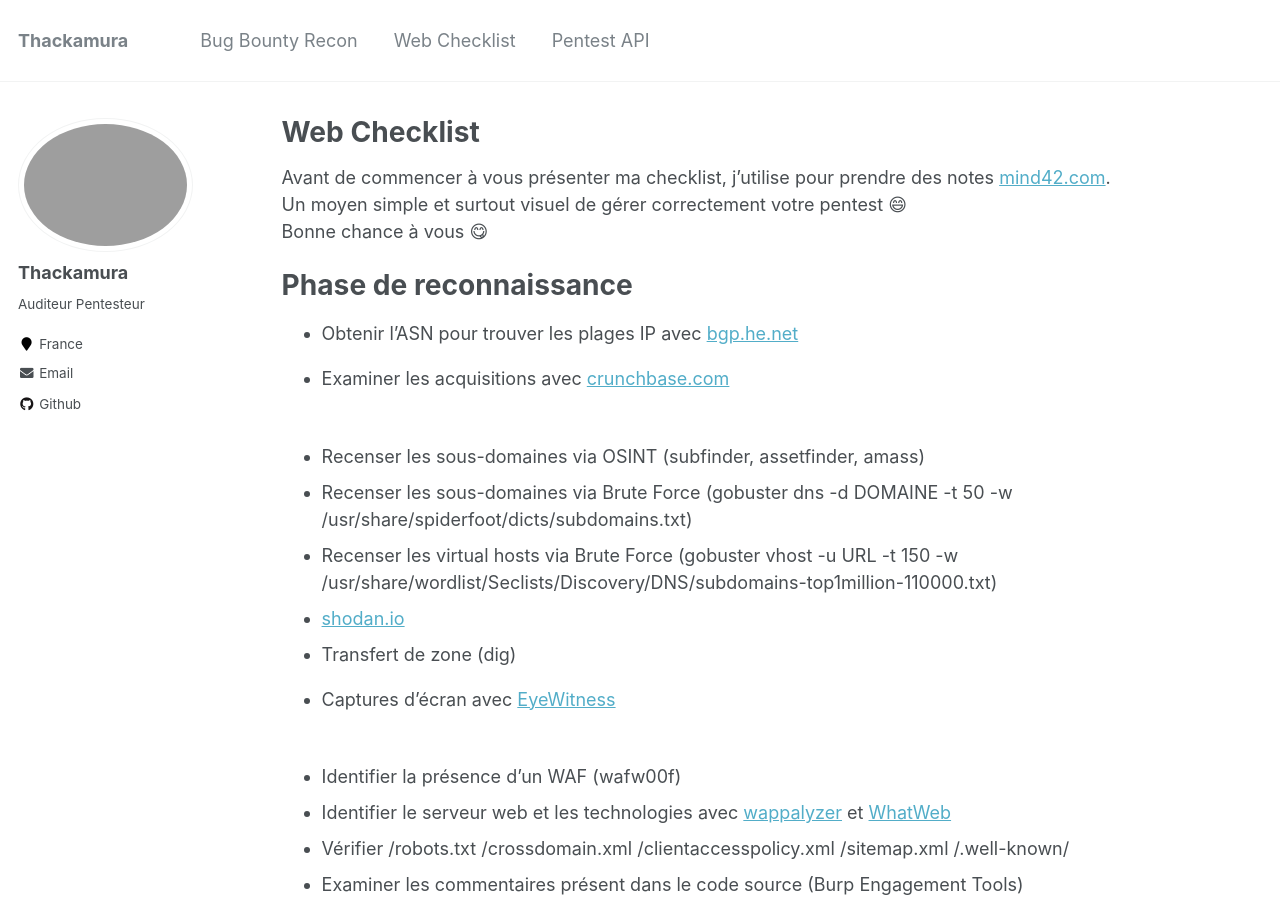
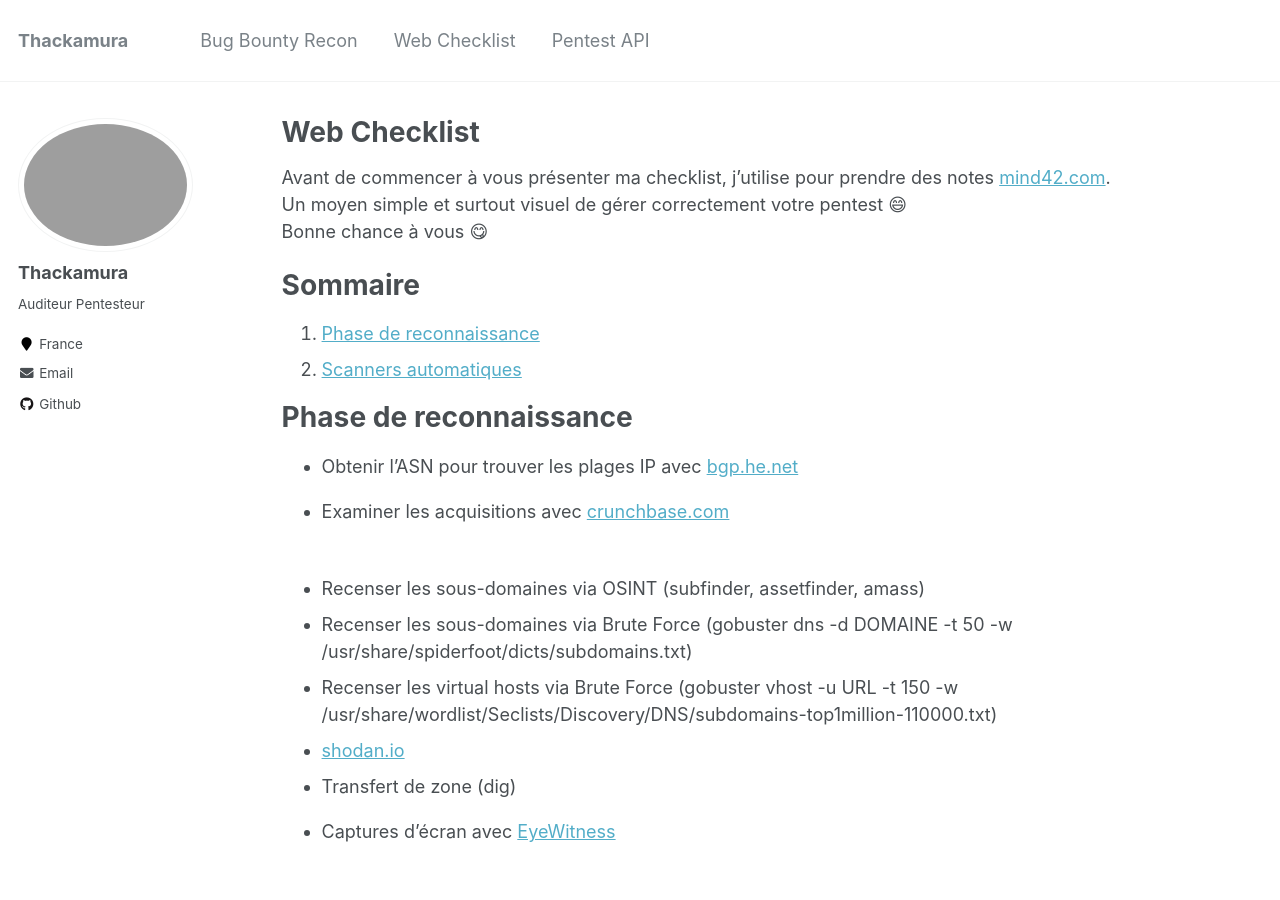
Before and after one commit to thackamura/thackamura.github.io, a Jekyll site: the page built from _pages/web-checklist.md, in a window 1280 px wide and 900 px high. Built offline with Jekyll 4.4.1, drawn with Linux system fonts in a browser that asks for light colours.

Commit message:
Update web-checklist.md

```diff
--- a/_pages/web-checklist.md
+++ b/_pages/web-checklist.md
@@ -14,7 +14,11 @@
 <br/>Bonne chance à vous 😋
 <br/>
 
-Phase de reconnaissance
+# Sommaire
+1. [Phase de reconnaissance](#recon)
+2. [Scanners automatiques](#scan)
+
+Phase de reconnaissance  <a name="recon"></a>
 ======
 * Obtenir l'ASN pour trouver les plages IP avec [bgp.he.net](https://bgp.he.net/)
 * Examiner les acquisitions avec [crunchbase.com](https://www.crunchbase.com/)
@@ -50,7 +54,7 @@
 
 <br/>
 
-Scanners automatiques
+Scanners automatiques <a name="scan"></a>
 ======
 Quelques scanners standards
 * nikto
```
